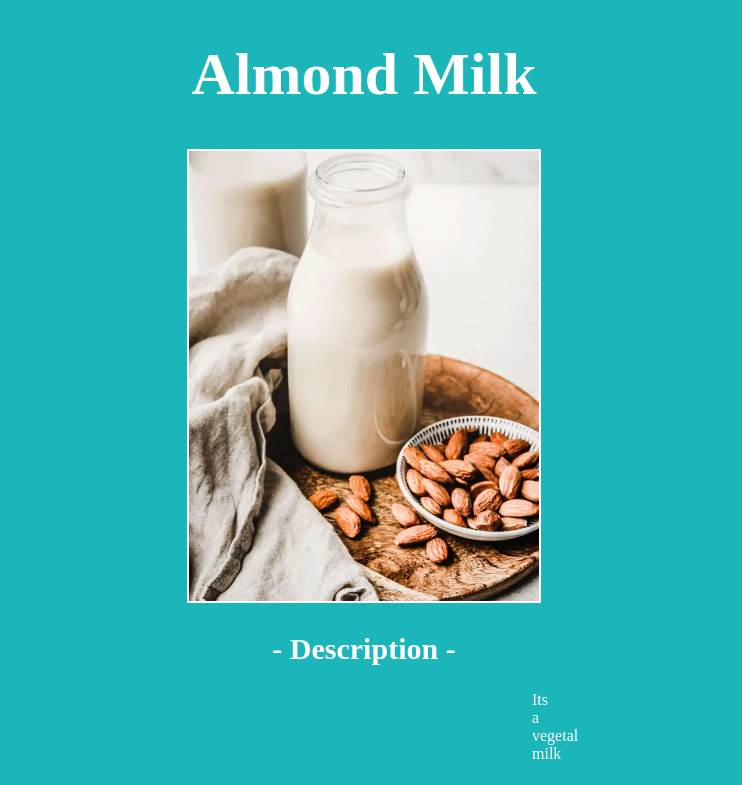
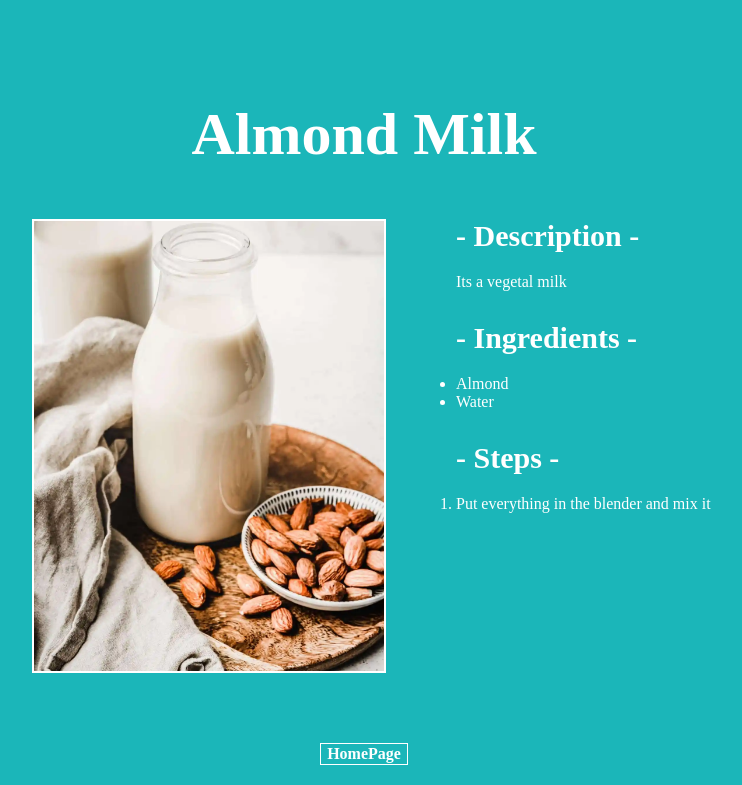
Before and after one commit to NyPadilha/odin-recipes, a plain HTML site: page recipes/almond-milk.html in a window 1280 px wide. Shown: the top 785 px of the page, without its empty margins (276-1018 px from the left). Drawn offline with Linux system fonts and the light colour scheme.

Commit message:
I changed the margins, and change the <p> on the bottons for <div>

```diff
--- a/css/style.css
+++ b/css/style.css
@@ -1,5 +1,5 @@
 body {
-    text-align: center;
+    text-align: left;
     background-color: rgb(27, 182, 185);
     color: white;
     font-family: "Times New Roman", serif;
@@ -9,24 +9,39 @@ img {
     width: 350px;
     object-fit: cover;
     border: 2px solid white;
+    float: left;
+    margin-left: 300px;
+    margin-right: 70px;
 }
+
 h1,
 button,
 h2 {
     font-weight: 800;
 }
 
+h1,
+div {
+    text-align: center;
+    margin: 15px;
+}
+
 p,
-li {
+ol,
+ul {
     font-size: 16px;
+    margin-bottom: 30px;
 }
 
 h1 {
     font-size: 60px;
+    margin: 50px;
+    margin-top: 100px;
 }
 
 h2 {
     font-size: 30px;
+    margin: 20px;
 }
 
 button {
@@ -41,35 +56,3 @@ button {
     background-color: rgb(27, 182, 185);
     font-size: 16px;
 }
-
-ul,
-ol,
-#p-egg,
-#p-almond {
-    text-align: left;
-}
-
-#potato-margin {
-    margin-left: 540px;
-    margin-right: 540px;
-}
-
-#egg-margin {
-    margin-left: 710px;
-    margin-right: 710px;
-}
-
-#p-egg {
-    margin-left: 730px;
-    margin-right: 730px;
-}
-
-#almond-margin {
-    margin-left: 780px;
-    margin-right: 780px;
-}
-
-#p-almond {
-    margin-left: 800px;
-    margin-right: 800px;
-}
--- a/recipes/almond-milk.html
+++ b/recipes/almond-milk.html
@@ -11,20 +11,20 @@
     <h1>Almond Milk</h1>
     <img src="../img/almondmilk.jpg" alt="Recipe Image">
     <h2>- Description -</h2>
-    <p id="p-almond">Its a vegetal milk</p>
+    <p>Its a vegetal milk</p>
     <h2>- Ingredients -</h2>
-    <ul id="almond-margin">
+    <ul>
         <li>Almond</li>
         <li>Water</li>
     </ul>
     <h2>- Steps -</h2>
-    <ol id="almond-margin">
+    <ol>
         <li>Put everything in the blender and mix it</li>
     </ol>
-    <p>
+    <div style="margin-top: 230px;">
         <a href="../index.html">
             <button id="button">HomePage</button>
         </a>
-    </p>
+    </div>
 </body>
 </html>
```
Also changed, not shown: index.html (+6 -6 lines), recipes/egg.html (+5 -5 lines), recipes/potato-bomb.html (+4 -4 lines).
